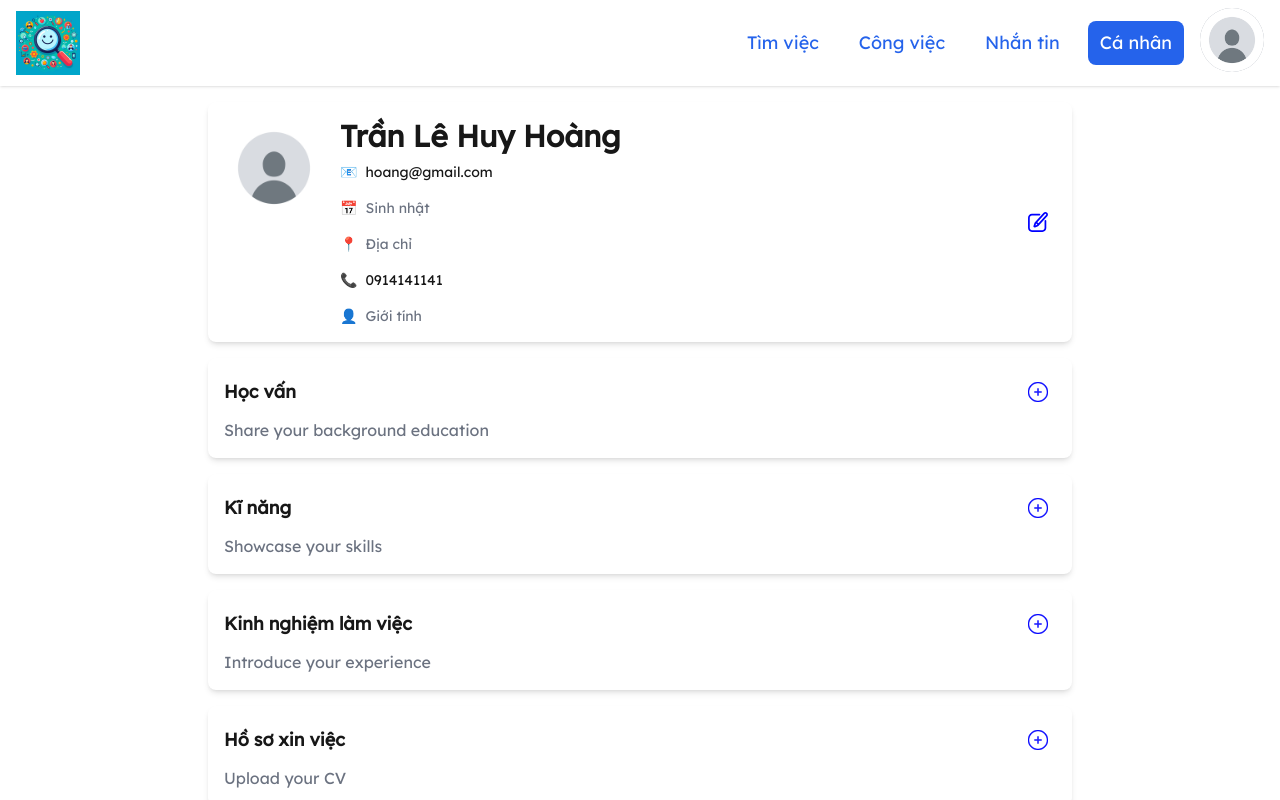
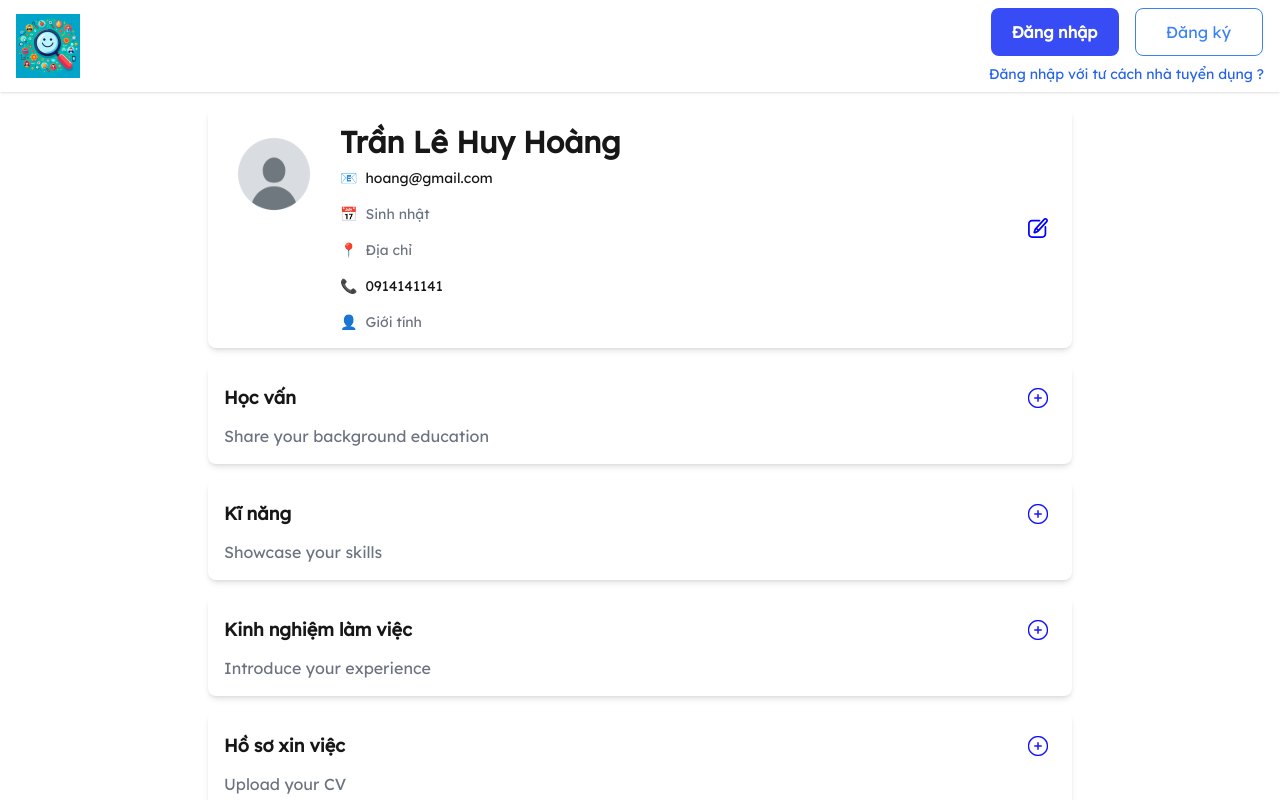
Before and after one commit to NDLoc-vn/find-jobs-app, a Next.js app: page /profile in a window 1280 px wide. Shown: the top 800 px of the page. Built offline with nearby package versions, Linux system fonts and the light colour scheme.

Commit message:
thêm auth context

```diff
--- /dev/null
+++ b/app/contexts/auth-context.tsx
@@ -0,0 +1,53 @@
+'use client';
+
+import { createContext, useContext, useState, useEffect, ReactNode } from 'react';
+import { useRouter } from 'next/navigation';
+import Cookies from 'js-cookie';
+
+interface AuthContextType {
+  token: string | null;
+  isLoggedIn: boolean;
+  login: (token: string) => void;
+  logout: () => void;
+}
+
+const AuthContext = createContext<AuthContextType | undefined>(undefined);
+
+export const AuthProvider = ({ children }: { children: ReactNode }) => {
+  const [token, setToken] = useState<string | null>(null);
+  const isLoggedIn = Boolean(token);
+  const router = useRouter();
+
+  useEffect(() => {
+    const storedToken = Cookies.get('token');
+    if (storedToken) {
+      setToken(storedToken);
+    }
+  }, []);
+
+  const login = (newToken: string) => {
+    setToken(newToken);
+    Cookies.set('token', newToken, { expires: 7 });
+    router.push('/');
+  };
+
+  const logout = () => {
+    setToken(null);
+    Cookies.remove('token');
+    router.push('/');
+  };
+
+  return (
+    <AuthContext.Provider value={{ token, isLoggedIn, login, logout }}>
+      {children}
+    </AuthContext.Provider>
+  );
+};
+
+export const useAuth = () => {
+  const context = useContext(AuthContext);
+  if (!context) {
+    throw new Error('useAuth must be used within an AuthProvider');
+  }
+  return context;
+};
--- a/app/layout.tsx
+++ b/app/layout.tsx
@@ -3,6 +3,7 @@ import type { Metadata } from "next";
 import localFont from "next/font/local";
 import "./globals.css";
 import Footer from "./ui/Footer";
+import { AuthProvider } from "./contexts/auth-context";
 
 const geistSans = localFont({
   src: "./fonts/GeistVF.woff",
@@ -31,6 +32,7 @@ export default function RootLayout({
   children: React.ReactNode;
 }>) {
   return (
+    <AuthProvider>
       <html lang="en">
         <body
           className={`${lexend.className} ${geistSans.variable} ${geistMono.variable} antialiased`}
@@ -39,5 +41,6 @@ export default function RootLayout({
           <Footer />
         </body>
       </html>
+    </AuthProvider>
   );
 }
--- a/app/ui/homepage/Header.tsx
+++ b/app/ui/homepage/Header.tsx
@@ -1,8 +1,10 @@
+"use client";
+
 import React from "react";
 import Image from "next/image";
 import Link from "next/link";
-import MobileNav from "./MobileNav";
-import MainNav from "./MainNav";
+import MobileNav from "../user/MobileNav";
+import MainNav from "../user/MainNav";
 
 const Header = () => {
   return (
--- a/app/ui/user/MainNav.tsx
+++ b/app/ui/user/MainNav.tsx
@@ -2,17 +2,17 @@ import Link from "next/link";
 import Image from "next/image";
 import { usePathname } from "next/navigation";
 import { useState } from "react";
+import { useAuth } from "@/app/contexts/auth-context";
 
 const MainNav = () => {
-  const [isLoggedIn, setIsLoggedIn] = useState(true);
+  const { isLoggedIn, logout } = useAuth();
   const [showDropdown, setShowDropdown] = useState(false);
 
   const pathname = usePathname();
 
   const handleLogout = () => {
-    // Logic to handle logout
-    console.log("Logged out");
-    setIsLoggedIn(false);
+    logout();
+    setShowDropdown(false);
   };
 
   const toggleDropdown = () => {
@@ -21,14 +21,14 @@ const MainNav = () => {
 
   const isActive = (route: string) => pathname === route;
 
+
   return (
     <div className="flex items-center space-x-4">
       {isLoggedIn ? (
         <>
           <Link
             href="/search-job"
-            className={`text-lg px-3 py-2 rounded-lg ${
-              isActive("/search-job")
+            className={`text-lg px-3 py-2 rounded-lg ${isActive("/search-job")
               ? "bg-blue-600 text-white"
               : "text-blue-600"
               } hover:bg-blue-500 hover:text-white`}
@@ -37,24 +37,21 @@ const MainNav = () => {
           </Link>
           <Link
             href="/my-jobs"
-            className={`text-lg px-3 py-2 rounded-lg ${
-              isActive("/my-jobs") ? "bg-blue-600 text-white" : "text-blue-600"
+            className={`text-lg px-3 py-2 rounded-lg ${isActive("/my-jobs") ? "bg-blue-600 text-white" : "text-blue-600"
               } hover:bg-blue-500 hover:text-white`}
           >
             Công việc
           </Link>
           <Link
             href="/messages"
-            className={`text-lg px-3 py-2 rounded-lg ${
-              isActive("/messages") ? "bg-blue-600 text-white" : "text-blue-600"
+            className={`text-lg px-3 py-2 rounded-lg ${isActive("/messages") ? "bg-blue-600 text-white" : "text-blue-600"
               } hover:bg-blue-500 hover:text-white`}
           >
             Nhắn tin
           </Link>
           <Link
             href="/profile"
-            className={`text-lg px-3 py-2 rounded-lg ${
-              isActive("/profile") ? "bg-blue-600 text-white" : "text-blue-600"
+            className={`text-lg px-3 py-2 rounded-lg ${isActive("/profile") ? "bg-blue-600 text-white" : "text-blue-600"
               } hover:bg-blue-500 hover:text-white`}
           >
             Cá nhân
@@ -88,7 +85,6 @@ const MainNav = () => {
           </div>
         </>
       ) : (
-        // Render login/signup buttons when not logged in
         <div className="flex flex-col items-center space-y-2">
           <div className="flex space-x-4">
             <Link href={"/user/login"}>
--- a/app/user/login/page.tsx
+++ b/app/user/login/page.tsx
@@ -6,10 +6,12 @@ import Image from "next/image";
 import axios from "axios";
 import { LoginUser } from "@/app/lib/definitions";
 import Cookies from "js-cookie";
-import { useRouter } from "next/navigation";
+import { useAuth } from "@/app/contexts/auth-context";
+// import { useRouter } from "next/navigation";
 
 const Login = () => {
-  const router = useRouter();
+  // const router = useRouter();
+  const { login } = useAuth();
 
   const [showPassword, setShowPassword] = useState(false);
   const [userData, setUserData] = useState<LoginUser>({
@@ -32,9 +34,10 @@ const Login = () => {
 
     try {
       const response = await axios.post(`${process.env.NEXT_PUBLIC_USERS_API_URL}/auth`, userData);
-      if (response.status >= 200 && response.status < 300) {
-        Cookies.set("token", response.headers["Authorization"], { expires: 7 });
-        router.push("/");
+      if (response.status >= 200 && response.status < 300 && response.headers["authorization"]) {
+        const token = response.headers["authorization"];
+        Cookies.set("token", token, { expires: 7 });
+        login(token);
       } else if (response.status === 401) {
         setError("Sai tài khoản hoặc mật khẩu");
       } else {
--- a/app/user/signup/page.tsx
+++ b/app/user/signup/page.tsx
@@ -55,6 +55,7 @@ const Signup = () => {
         setSuccess("Đăng ký thành công");
         console.log("User registered successfully", response.data);
       } else if (response.status === 409) {
+        // bug: khi tao tk trung thi chi nhan ve loi 500 chu ko phai 409
         setError("Tài khoản đã tồn tại");
       } else {
         setError("Đăng ký thất bại");
```
Lines whose indentation alone changed are shown as unchanged.
